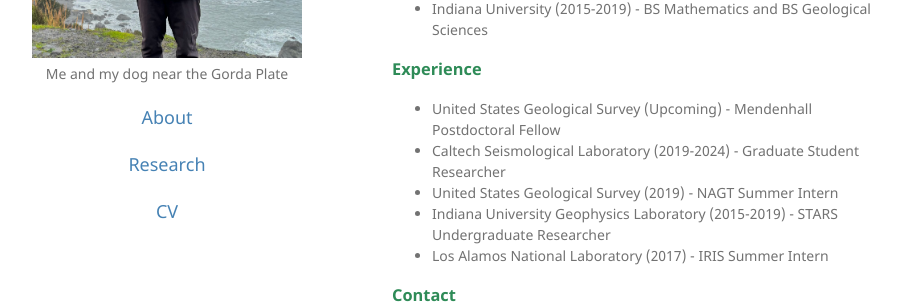
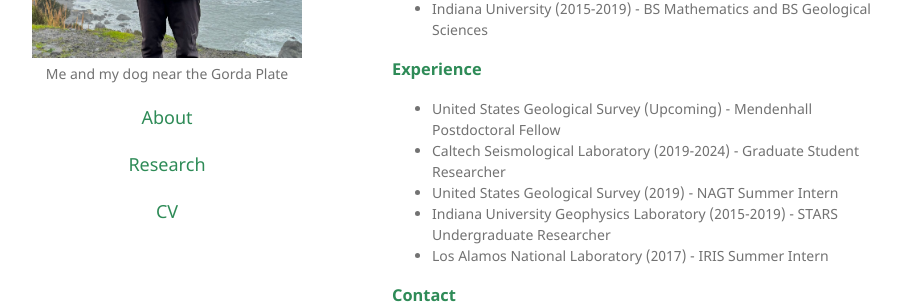
Before and after one commit to atterholt/atterholt.github.io, a Jekyll site: the page built from index.md, in a window 1280 px wide. Shown: the part 350-658 px from the top of the page, without its empty margins (178-1091 px from the left). Built offline with Jekyll 4.4.1, drawn with Linux system fonts in a browser that asks for light colours.

Commit message:
Update default.html

```diff
--- a/_layouts/default.html
+++ b/_layouts/default.html
@@ -28,9 +28,9 @@
         {% endif %}
 
         {% if site.github.is_user_page %}
-        <p style="text-align:center; color:SeaGreen"><font size="+1"><a href="https://atterholt.github.io/" style="color: SteelBlue">About</a></font></p>
-        <p style="text-align:center; color:SeaGreen"><font size="+1"><a href="/research.html" style="color: SteelBlue">Research</a></font></p>
-        <p style="text-align:center; color:SeaGreen"><font size="+1"><a href="/assets/img/Atterholt_CV.pdf" style="color: SteelBlue">CV</a></font></p>
+        <p style="text-align:center; color:SeaGreen"><font size="+1"><a href="https://atterholt.github.io/" style="color: SeaGreen">About</a></font></p>
+        <p style="text-align:center; color:SeaGreen"><font size="+1"><a href="/research.html" style="color: SeaGreen">Research</a></font></p>
+        <p style="text-align:center; color:SeaGreen"><font size="+1"><a href="/assets/img/Atterholt_CV.pdf" style="color: SeaGreen">CV</a></font></p>
         {% endif %}
 
         {% if site.show_downloads %}
```
